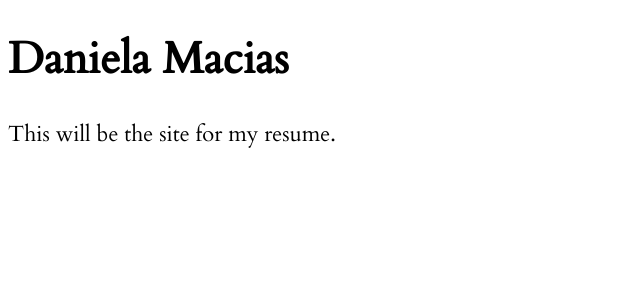
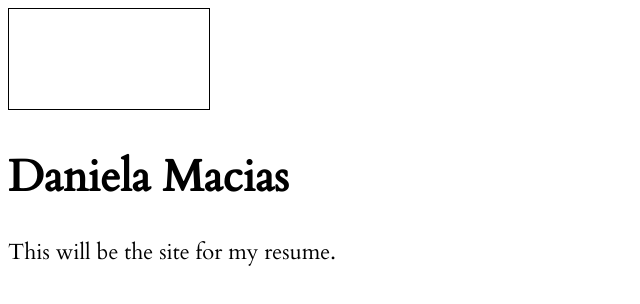
Before and after one commit to danipmacias/danipmacias.github.io, a plain HTML site: page index.html in a window 1280 px wide. Shown: the whole page, without its empty margins (0-640 px from the left). Drawn offline with Linux system fonts and the light colour scheme.

Commit message:
Update index.html

```diff
--- a/index.html
+++ b/index.html
@@ -9,6 +9,7 @@ body {
 </style>
 </head>
 <body>
+<canvas id="myCanvas" width="200" height="100" style="border:1px solid #000000;"></canvas>
 
 <h1>Daniela Macias</h1>
 <p>This will be the site for my resume.</p>
```
